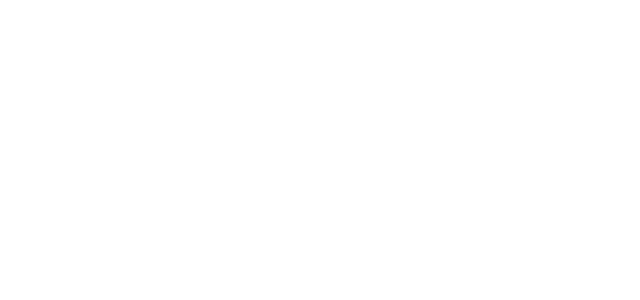
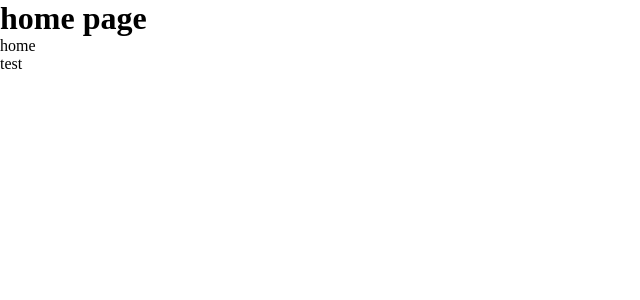
Before and after one commit to ALiuYiLin/10share-demos, a Vue app in the folder vite-vue/: page / in a window 1280 px wide. Shown: the top 300 px of the page, without its empty margins (0-640 px from the left). Built offline with nearby package versions, Linux system fonts and the light colour scheme.

Commit message:
demo vite-vue  project inited \n add vue-router to makesure one page one demo

```diff
--- a/vite-vue/package.json
+++ b/vite-vue/package.json
@@ -12,10 +12,12 @@
     "vue": "^3.5.18"
   },
   "devDependencies": {
+    "@types/node": "^24.3.0",
     "@vitejs/plugin-vue": "^6.0.1",
     "@vue/tsconfig": "^0.7.0",
     "typescript": "~5.8.3",
     "vite": "^7.1.2",
+    "vue-router": "^4.5.1",
     "vue-tsc": "^3.0.5"
   }
 }
--- a/vite-vue/src/App.vue
+++ b/vite-vue/src/App.vue
@@ -1,12 +1,3 @@
-<script setup lang="ts">
-</script>
-
 <template>
-  <div>
-
-  </div>
+  <RouterView></RouterView>
 </template>
-
-<style scoped>
-
-</style>
--- a/vite-vue/src/main.ts
+++ b/vite-vue/src/main.ts
@@ -1,5 +1,8 @@
 import { createApp } from 'vue'
 import './style.css'
 import App from './App.vue'
+import { router } from '@/router'
 
-createApp(App).mount('#app')
+const app = createApp(App)
+app.use(router)
+app.mount('#app')
--- /dev/null
+++ b/vite-vue/src/router/index.ts
@@ -0,0 +1 @@
+export * from './router'
--- /dev/null
+++ b/vite-vue/src/router/router.ts
@@ -0,0 +1,24 @@
+import { createRouter, createWebHistory, type RouteLocationRaw, type RouteRecordRaw } from 'vue-router'
+
+export const routes:RouteRecordRaw[] = [
+  {
+    path: '/',
+    name: 'home',
+    component: () => import('@/views/home.vue')
+  },
+  {
+    path: '/test',
+    name: 'test',
+    component: () => import('@/views/test/test.vue')
+  },
+]
+
+export const router = createRouter({
+  history: createWebHistory(),
+  routes
+})
+
+
+export const routerPush = (to: RouteLocationRaw | string): void => {
+  router.push(typeof to === 'string' ? {path:to} : to)
+}
--- /dev/null
+++ b/vite-vue/src/views/home.vue
@@ -0,0 +1,12 @@
+<script lang="ts" setup>
+import { routerPush, routes } from '@/router';
+
+</script>
+<template>
+  <div>
+    <h1>home page</h1>
+    <ul>
+      <li v-for="route in routes" :key="route.name" @click="routerPush(route.path)">{{ route.name }}</li>
+    </ul>
+  </div>
+</template>
--- /dev/null
+++ b/vite-vue/src/views/test/test.vue
@@ -0,0 +1,3 @@
+<template>
+  <h1>test page</h1>
+</template>
--- a/vite-vue/tsconfig.app.json
+++ b/vite-vue/tsconfig.app.json
@@ -9,7 +9,10 @@
     "noUnusedParameters": true,
     "erasableSyntaxOnly": true,
     "noFallthroughCasesInSwitch": true,
-    "noUncheckedSideEffectImports": true
+    "noUncheckedSideEffectImports": true,
+    "paths": {
+      "@/*":["./src/*"]
+    }
   },
   "include": ["src/**/*.ts", "src/**/*.tsx", "src/**/*.vue"]
 }
--- a/vite-vue/vite.config.ts
+++ b/vite-vue/vite.config.ts
@@ -1,7 +1,15 @@
 import { defineConfig } from 'vite'
 import vue from '@vitejs/plugin-vue'
+import path from 'path'
 
 // https://vite.dev/config/
 export default defineConfig({
-  plugins: [vue()],
+  resolve:{
+    alias: {
+      '@' : path.resolve(__dirname,'src')
+    }
+  },
+  plugins: [
+    vue()
+  ],
 })
```
Also changed, not shown: 1 other file (tests, documents, lock files or other folders).
